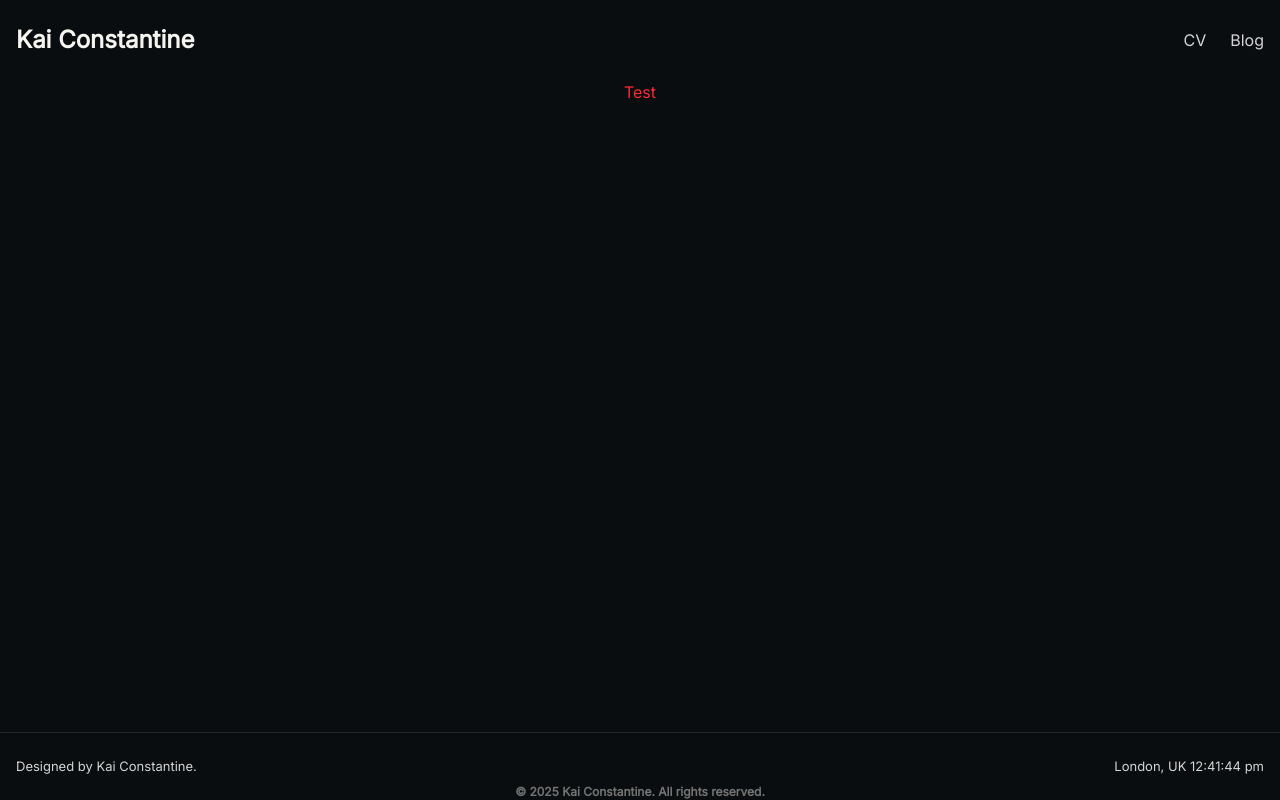
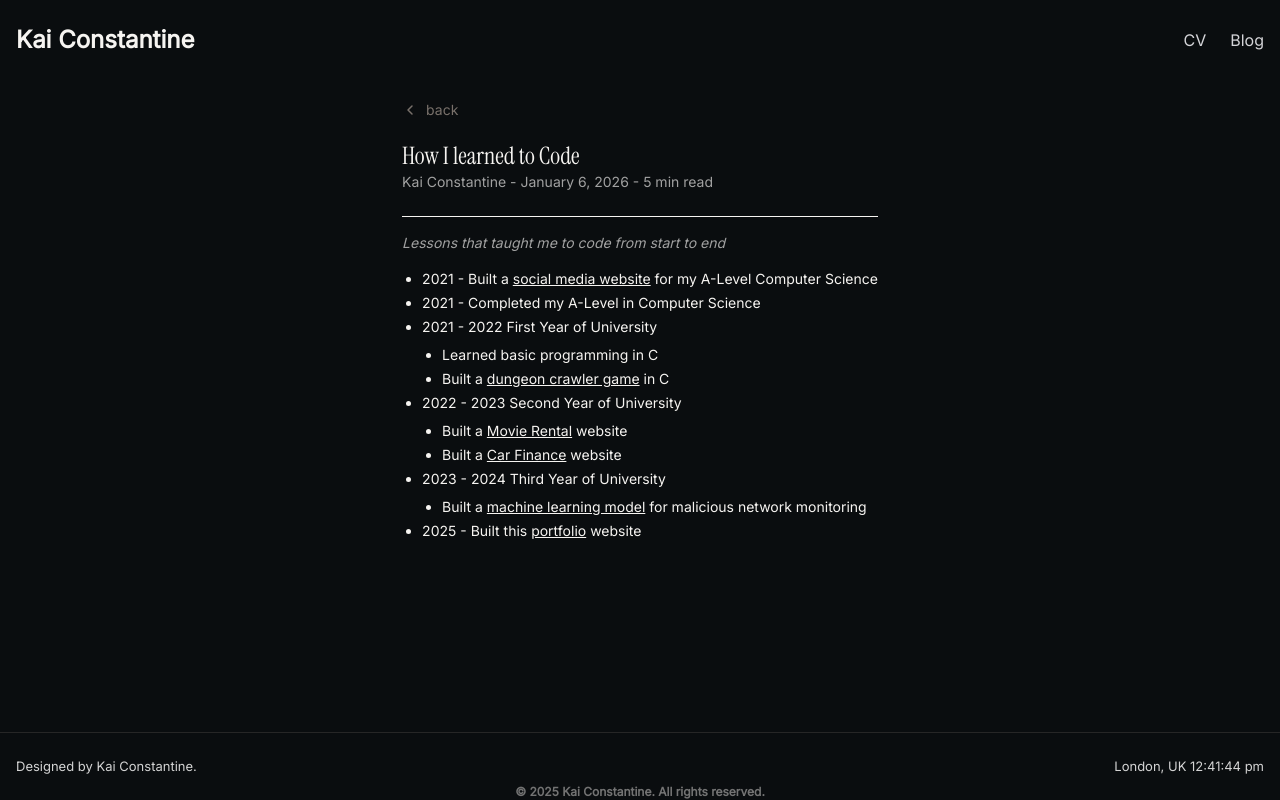
Before and after one commit to Kaialogen/Portfolio, a React (Vite) app: page /blog/how-i-learned-to-code in a window 1280 px wide. Built offline with nearby package versions, Linux system fonts and the light colour scheme.

Commit message:
feat: Add detailed "How I Learned To Code" blog post with structured lessons

```diff
--- a/src/pages/Blog Posts/how-i-learned-to-code.tsx
+++ b/src/pages/Blog Posts/how-i-learned-to-code.tsx
@@ -1,3 +1,90 @@
 export default function HowILearnedToCode() {
-  return <div className='text-red-500'>Test</div>;
+  return (
+    <main className='grid grid-cols-1 gap-4 p-4 auto-rows-min max-w-[800px] mx-auto'>
+      <article className='col-span-1 md:col-span-2'>
+        <a
+          className='inline-flex items-center gap-2 text-stone-500 hover:text-stone-100 hover:bg-stone-800/80 transition-colors mb-4 text-sm px-2 py-1 -ml-2 rounded-md'
+          href='/'
+        >
+          <svg width='16' height='16' viewBox='0 0 16 16' fill='none'>
+            <path
+              d='M10 12L6 8L10 4'
+              stroke='currentColor'
+              stroke-width='1.5'
+              stroke-linecap='round'
+              stroke-linejoin='round'
+            ></path>
+          </svg>
+          back
+        </a>
+        <h2 className='text-2xl'>How I learned to Code</h2>
+        <p className='text-neutral-400 text-sm mb-6'>Kai Constantine - January 6, 2026 - 5 min read</p>
+        <hr className=''></hr>
+        <section>
+          <p className='my-4 text-neutral-400 italic text-sm'>Lessons that taught me to code from start to end</p>
+          <ul className='text-sm list-disc pl-5 space-y-1'>
+            <li>
+              2021 - Built a{' '}
+              <a href='https://github.com/Kaialogen/Hurst-Chat' className='underline hover:text-slate-300'>
+                social media website
+              </a>{' '}
+              for my A-Level Computer Science
+            </li>
+            <li>2021 - Completed my A-Level in Computer Science</li>
+            <li>
+              2021 - 2022 First Year of University
+              <ul className='text-sm list-disc pl-5 mt-2 space-y-1'>
+                <li>Learned basic programming in C</li>
+                <li>
+                  Built a{' '}
+                  <a href='https://github.com/Kaialogen/Enchiridion' className='underline hover:text-slate-300'>
+                    dungeon crawler game
+                  </a>{' '}
+                  in C
+                </li>
+              </ul>
+            </li>
+            <li>
+              2022 - 2023 Second Year of University
+              <ul className='text-sm list-disc pl-5 mt-2 space-y-1'>
+                <li>
+                  Built a{' '}
+                  <a href='https://github.com/Kaialogen/Movie-Pad' className='underline hover:text-slate-300'>
+                    Movie Rental
+                  </a>{' '}
+                  website
+                </li>
+                <li>
+                  Built a{' '}
+                  <a href='https://github.com/Kaialogen/car_rental' className='underline hover:text-slate-300'>
+                    Car Finance
+                  </a>{' '}
+                  website
+                </li>
+              </ul>
+            </li>
+            <li>
+              2023 - 2024 Third Year of University
+              <ul className='text-sm list-disc pl-5 mt-2 space-y-1'>
+                <li>
+                  Built a{' '}
+                  <a href='https://github.com/Kaialogen/Traffic-Analysis-ML' className='underline hover:text-slate-300'>
+                    machine learning model
+                  </a>{' '}
+                  for malicious network monitoring
+                </li>
+              </ul>
+            </li>
+            <li>
+              2025 - Built this{' '}
+              <a href='https://github.com/Kaialogen/Portfolio' className='underline hover:text-slate-300'>
+                portfolio
+              </a>{' '}
+              website
+            </li>
+          </ul>
+        </section>
+      </article>
+    </main>
+  );
 }
--- a/src/pages/BlogPage.tsx
+++ b/src/pages/BlogPage.tsx
@@ -4,7 +4,7 @@ export default function BlogPage() {
   return (
     <main className='grid grid-cols-1 md:grid-cols-2 gap-4 p-4 auto-rows-min overflow-y-auto max-w-[800px] md:mx-auto'>
       <div className='col-span-1 md:col-span-2'>
-          <h2 className='text-2xl text-center'>Blog Posts</h2>
+        <h2 className='text-2xl text-center'>Blog Posts</h2>
       </div>
       <div className='col-span-1 md:col-span-2'>
         <p className='text-sm border-b-[1px] border-neutral-800 pb-3.5'>My collection of blog posts.</p>
```
